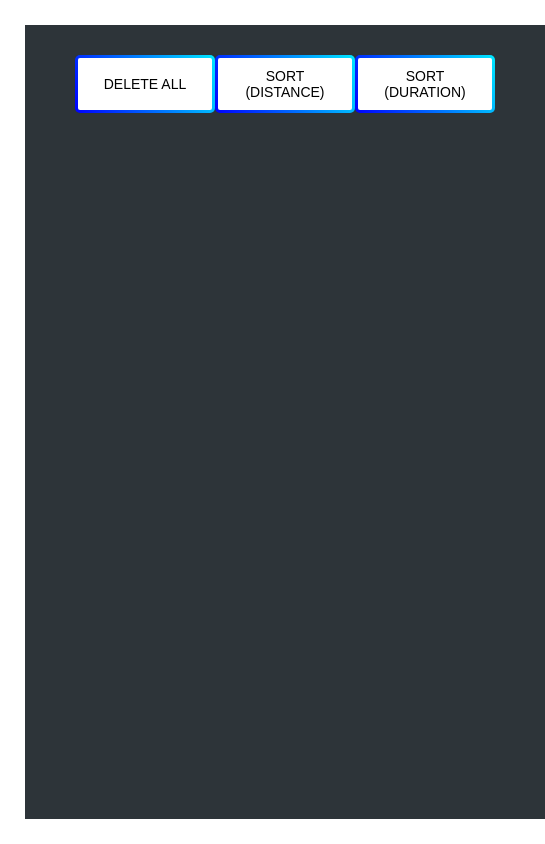
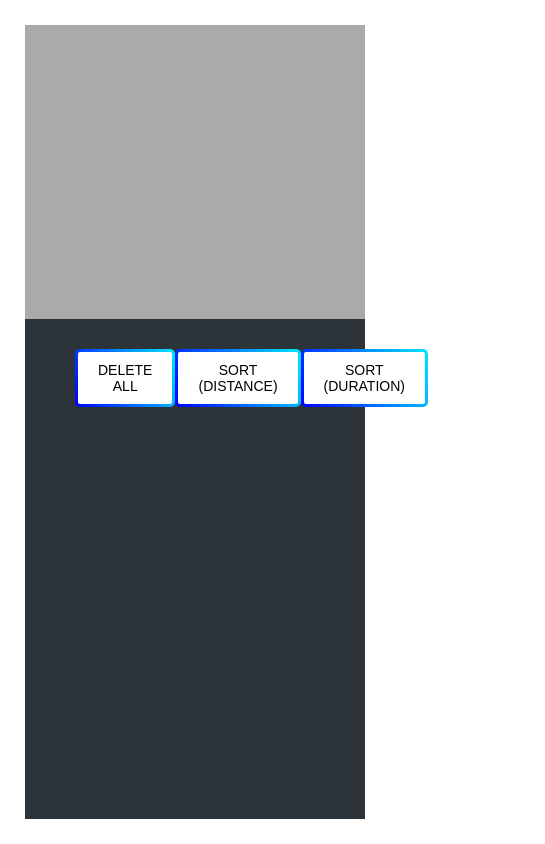
Before and after one commit to ma-fath/workout-manager, a website: page index.html in a window 390 px wide. Shown: the whole page, 545 px wide, since content can reach past the window. Drawn offline with nearby package versions, Linux system fonts and the light colour scheme.

Commit message:
Implement responsive design using media queries

```diff
--- a/style.css
+++ b/style.css
@@ -253,3 +253,19 @@ a:visited {
 .cycling-popup .leaflet-popup-content-wrapper {
     border-left: 5px solid var(--color-brand--1);
 }
+
+@media screen and (max-width: 800px) {
+    body {
+        flex-direction: column;
+    }
+
+    #map {
+        height: 50%;
+        order: 1;
+    }
+
+    .sidebar {
+        height: 50%;
+        order: 2;
+    }
+}
--- a/todos.txt
+++ b/todos.txt
@@ -10,6 +10,8 @@
 4. Sort all workouts (DONE)
 
 5. Polyline workout
-6. Better messages
-7. Geocode location
+6. Better messages (?)
+7. Geocode location (?)
 8. Display weather
+
+9. adaptive display
```
